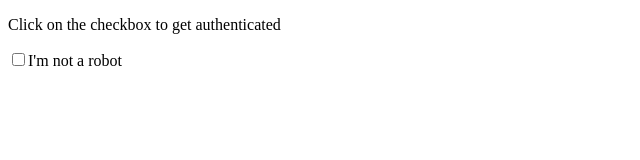
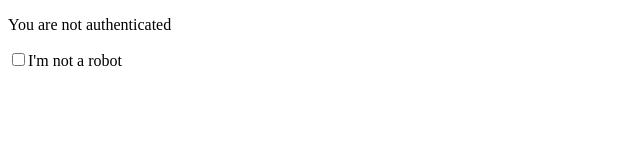
Before and after one commit to acciojob/usecontext-auth-Aravindhan-Rajendran, a React app: page / in a window 1280 px wide. Shown: the top 160 px of the page, without its empty margins (0-640 px from the left). Built offline with nearby package versions, Linux system fonts and the light colour scheme.

Commit message:
Update Auth.js

```diff
--- a/src/components/Auth.js
+++ b/src/components/Auth.js
@@ -8,7 +8,9 @@ const Auth = () => {
   return (
     <div>
       {/* Display message based on authentication status */}
-      <p className="authText">{isAuthenticated ? "You are authenticated!" : "Click on the checkbox to get authenticated"}</p>
+      <p className="authText">
+        {isAuthenticated ? "You are now authenticated, you can proceed" : "You are not authenticated"}
+      </p>
       <div>
         {/* Checkbox to simulate authentication */}
         <input
```
